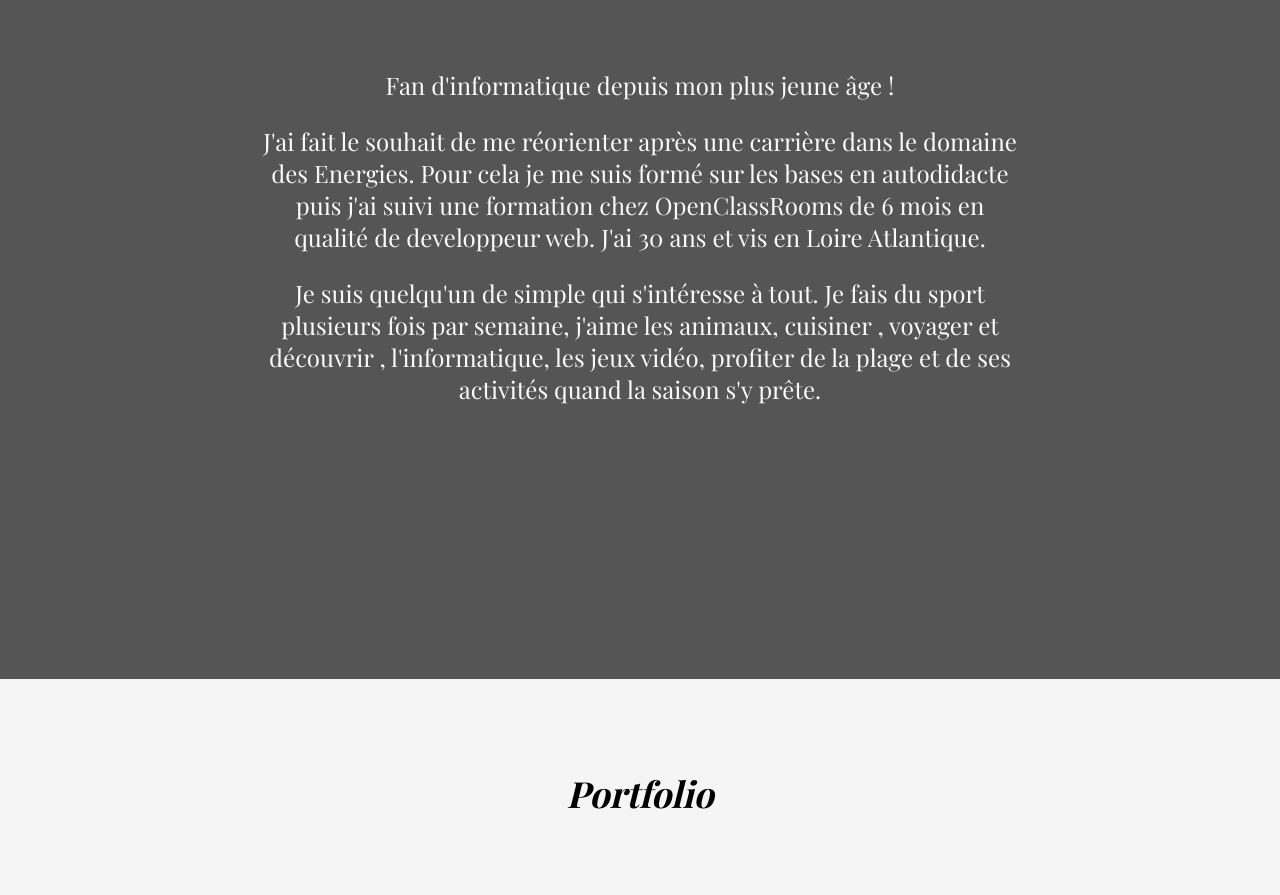
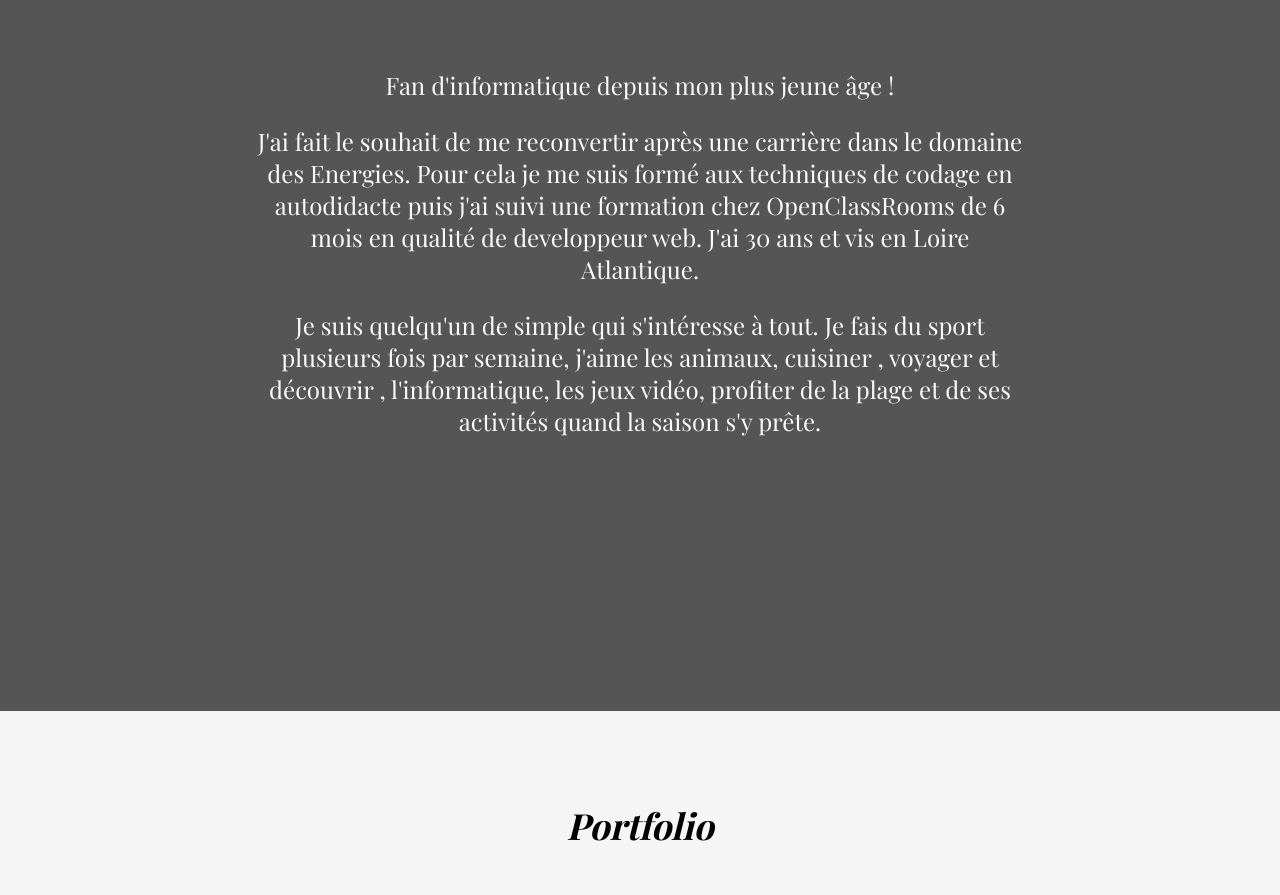
Before and after one commit to azotaz/Portfolio, a React (Create React App) app: page / in a window 1280 px wide. Shown: the part 980-1875 px from the top of the page. Built offline with nearby package versions, Linux system fonts and the light colour scheme; a web font is replaced by a local one.

Commit message:
correctif

```diff
--- a/src/Composants/Accueil/Présentation.js
+++ b/src/Composants/Accueil/Présentation.js
@@ -5,8 +5,8 @@ export default function Présentation({ id }) {
     <div id={id} className='Présentation'>
         <h2>Présentation</h2>
         <p className='phrasedaccroche'>Fan d'informatique depuis mon plus jeune âge !</p>
-        <p className='texte'>J'ai fait le souhait de me réorienter après une carrière dans le domaine des Energies.
-        Pour cela je me suis formé sur les bases en autodidacte puis j'ai suivi une formation chez OpenClassRooms de 6 mois en qualité de developpeur web.
+        <p className='texte'>J'ai fait le souhait de me reconvertir après une carrière dans le domaine des Energies.
+        Pour cela je me suis formé aux techniques de codage en autodidacte puis j'ai suivi une formation chez OpenClassRooms de 6 mois en qualité de developpeur web.
         J'ai 30 ans et vis en Loire Atlantique.
         </p>
         <p className='passion'> Je suis quelqu'un de simple qui s'intéresse à tout. Je fais du sport plusieurs fois par semaine,
```
